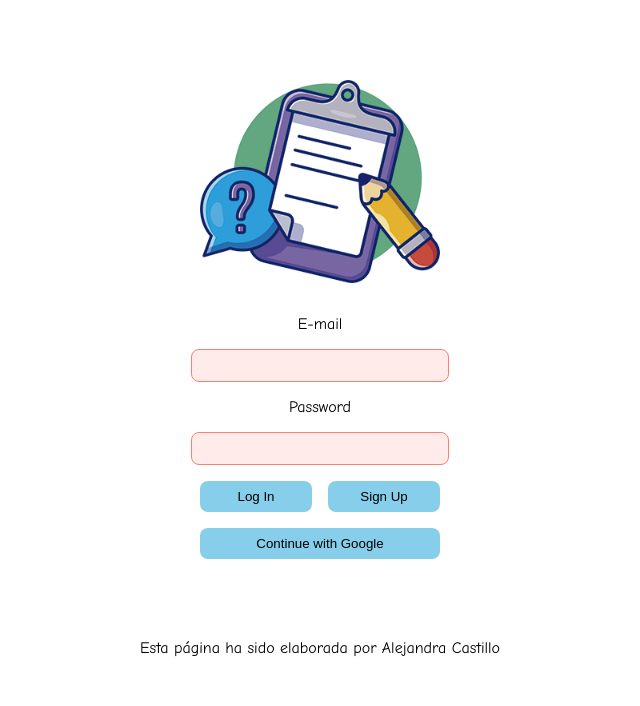
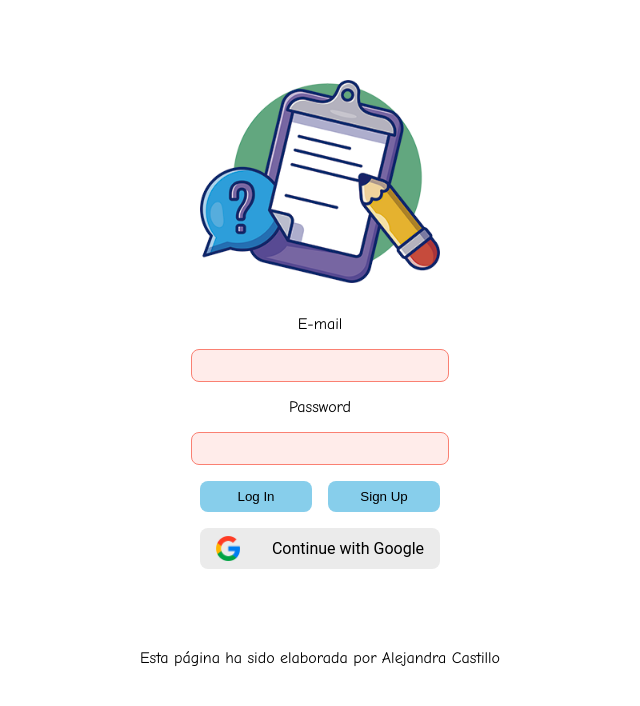
Before and after one commit to alextina/ToDo-Firebase-V9, a website built with Vite: page index.html in a window 1280 px wide. Shown: the whole page, without its empty margins (320-960 px from the left). Built offline with nearby package versions, Linux system fonts and the light colour scheme; some packages are replaced by stand-ins of ours.

Commit message:
verificando inputs en pantalla (mensajes de error)

```diff
--- a/componets/Welcome.js
+++ b/componets/Welcome.js
@@ -1,3 +1,5 @@
+import logoImg from "../media/logo-todo.png";
+import logoGoogle from "../media/google-logo.png";
 import { emailVerification, logIn, signInWithGoogle, sigUpWithEmail } from "../firebase/firestore-auth";
 
 export const Welcome = (onNavigate) => {
@@ -11,48 +13,72 @@ export const Welcome = (onNavigate) => {
     const errorPassword = document.createElement("p");
     const divButtons = document.createElement("div");
     const buttonLogin = document.createElement("button");
+    const invalidLogin = document.createElement("p");
     const buttonSignup = document.createElement("button");
-    const buttonGoogle = document.createElement("button");
+    const buttonGoogle = document.createElement("div");
+    const imgGoogle = document.createElement("img");
+    const txtGoogle = document.createElement("span");
+    const invalidForm = document.createElement("p");
+    const validForm = document.createElement("p");
 
     labelEmail.textContent = "E-mail";
     errorEmail.textContent = "El e-mail debe tener formato válido."
     labelPassword.textContent = "Password";
-    errorPassword.textContent = "La contraseña debe tener al entre 8 y 16 caracteres, al menos un dígito, al menos una minúscula y al menos una mayúscula. Puede tener otros símbolos."
+    errorPassword.textContent = "La contraseña debe tener entre 8 y 16 carácteres. Al menos un número, al menos una mayúscula y al menos un símbolo. Sin espacios."
     buttonLogin.textContent = "Log In";
+    invalidLogin.textContent = "Verifica tu correo y luego inicia sesión";
     buttonSignup.textContent = "Sign Up";
-    buttonGoogle.textContent = "Continue with Google";
+    txtGoogle.textContent = "Continue with Google";
+    invalidForm.textContent = "Verifica los campos.";
+    validForm.textContent = "Formulario enviado correctamente";
 
     form.setAttribute("class","container");
     form.setAttribute("autocomplete", "off")
-    logo.setAttribute("src", "media/logo-todo.png");
-    logo.setAttribute("alt", "logo");
+    logo.setAttribute("src", logoImg);
+    logo.setAttribute("alt", "logo-todo");
+    logo.setAttribute("class", "logoTodo")
     labelEmail.setAttribute("for","email");
     inputEmail.setAttribute("name","email");
     inputEmail.setAttribute("type","email");
+    inputEmail.setAttribute("id","email");
     inputEmail.setAttribute("required","required");
-    errorEmail.setAttribute("class","error");
+    errorEmail.setAttribute("class","hide");
+    errorEmail.setAttribute("id","error-email");
     labelPassword.setAttribute("for","password");
     inputPassword.setAttribute("name","password");
     inputPassword.setAttribute("type","password");
+    inputPassword.setAttribute("id","password");
     inputPassword.setAttribute("required","required");
-    errorPassword.setAttribute("class","error");
-    buttonLogin.setAttribute("type","submit");
+    errorPassword.setAttribute("class","hide");
+    errorPassword.setAttribute("id","error-password");
+    buttonLogin.setAttribute("type","button");
     buttonLogin.setAttribute("class","smallButton");
+    invalidLogin.setAttribute("class", "hide");
+    invalidLogin.setAttribute("id", "error-login");
     buttonSignup.setAttribute("type","submit");
     buttonSignup.setAttribute("class","smallButton");
     buttonGoogle.setAttribute("type","button")
     buttonGoogle.setAttribute("class","googleButton")
+    imgGoogle.setAttribute("src", logoGoogle);
+    imgGoogle.setAttribute("alt", "logo-google");
+    invalidForm.setAttribute("class","hide");
+    invalidForm.setAttribute("id","error-form");
+    validForm.setAttribute("class","hide");
+    validForm.setAttribute("id","correct-form");
+
+    buttonGoogle.append(imgGoogle, txtGoogle);
 
     // Validando inputs del formulario
     const expresions = {
         email: /^[a-zA-Z0-9_.+-]+@[a-zA-Z0-9-]+\.[a-zA-Z0-9-.]+$/,
-        password: /^(?=\w*\d)(?=\w*[A-Z])(?=\w*[a-z])\S{8,16}$/,
+        password: /^(?=(?:.*\d))(?=.*[A-Z])(?=.*[a-z])(?=.*[.,*!?¿¡/#$%&])\S{8,16}$/,
     };
 
     const inputComplet = {
         email: false,
         password: false,
-    }
+    };
+
     const validateForm = (e) => {
         // usando el atributo "name"
         // console.log(e.target.name)
@@ -70,9 +96,11 @@ export const Welcome = (onNavigate) => {
 
     const validateInput = (expresion, input, name) => {
         if (expresion.test(input.value)) {
-            console.log(`${name} es correcto.`);
+            document.getElementById(`error-${name}`).classList.replace("error", "hide");
+            inputComplet[name] = true;
         } else {
-            console.log(`${name} es incorrecto.`);
+            document.getElementById(`error-${name}`).classList.replace("hide", "error");
+            inputComplet[name] = true;
         }
     };
 
@@ -81,12 +109,8 @@ export const Welcome = (onNavigate) => {
     inputPassword.addEventListener('keyup', validateForm);
     inputPassword.addEventListener('blur', validateForm);
 
-    form.addEventListener("submit", (e) => {
-        e.preventDefault();
-    });
-
     // Crear cuenta con correo y contraseña
-    buttonSignup.addEventListener("click", () => {
+    function signUp () {
         const email = inputEmail.value;
         const password = inputPassword.value;
 
@@ -97,6 +121,19 @@ export const Welcome = (onNavigate) => {
             }).catch((error) => {
                 alert(error.code);
             })
+    };
+
+    form.addEventListener("submit", (e) => {
+        e.preventDefault();
+        if (inputComplet.email && inputComplet.password) {
+            document.getElementById("correct-form").classList.replace("hide", "correct");
+            signUp();
+            setTimeout(() => {
+                onNavigate("/");
+            }, 3000)
+        } else {
+            document.getElementById("error-form").classList.replace("hide", "error  ");
+        }
     });
 
     // Ingreso de sesión con correo y contraseña
@@ -108,7 +145,7 @@ export const Welcome = (onNavigate) => {
             .then((result) => {
                 const user = result.user;
                 if(user.emailVerified === false) {
-                        alert("Verifica tu email, revisa tu bandeja de entrada.")
+                    document.getElementById("error-login").classList.replace("hide", "error");
                 } else {
                     console.log("Email verificado");
                     onNavigate("/home");
@@ -135,6 +172,6 @@ export const Welcome = (onNavigate) => {
 
     // Mostrando el contenido
     divButtons.append(buttonLogin, buttonSignup);
-    form.append(logo, labelEmail, inputEmail, errorEmail, labelPassword, inputPassword, errorPassword, divButtons, buttonGoogle);
+    form.append(logo, labelEmail, inputEmail, errorEmail, labelPassword, inputPassword, errorPassword, divButtons, buttonGoogle, validForm, invalidForm, invalidLogin);
     return form;
 };
--- a/style.css
+++ b/style.css
@@ -2,6 +2,10 @@ body{
   margin: 0;
   font-family: 'Comic Neue', cursive;
   font-size: medium;
+}
+
+.hide{
+  display: none;
 }
 
 .container{
@@ -13,7 +17,7 @@ body{
   padding: 2rem;
 }
 
-.container img{
+.logoTodo{
   width: 15rem;
   height: auto;
   margin: 1rem;
@@ -54,26 +58,51 @@ body{
 }
 
 .googleButton{
-  width: 15rem;
+  width: 14rem;
   height: auto;
+  margin: auto;
   padding: 0.5rem;
   border-radius: 0.5rem;
   border: none;
-  background-color: skyblue;
+  background-color: #EBEBEB;
   cursor: pointer;
 }
 
 .googleButton:hover{
-  background-color: rgba(135, 207, 235, 0.9);
+  background-color: #EBEBEB;
+}
+
+.googleButton img{
+  width: 1.5rem;
+  margin: auto;
+}
+
+.googleButton span{
+  width: auto;
+  margin: auto;
+  font-family: "roboto";
 }
 
 .error{
-  display: none;
-  margin-top: -0.5rem;
-  color: red;
+  margin-top: 0.5rem;
+  color: white;
+  background-color: red;
   font-size: small;
+  padding: 0.5rem;
+  font-weight: bold;
   text-align: center;
-  width: 15rem;
+  width: 14rem;
+}
+
+.correct{
+  margin-top: 0.5rem;
+  color: white;
+  background-color: green;
+  font-size: small;
+  padding: 0.5rem;
+  font-weight: bold;
+  text-align: center;
+  width: 14rem;
 }
 
 footer{
```
Lines whose indentation alone changed are shown as unchanged.
